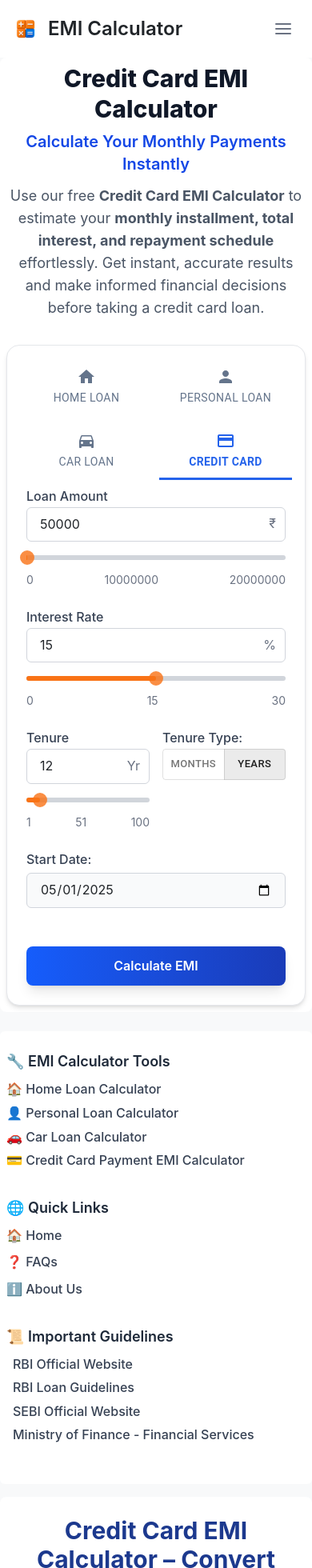
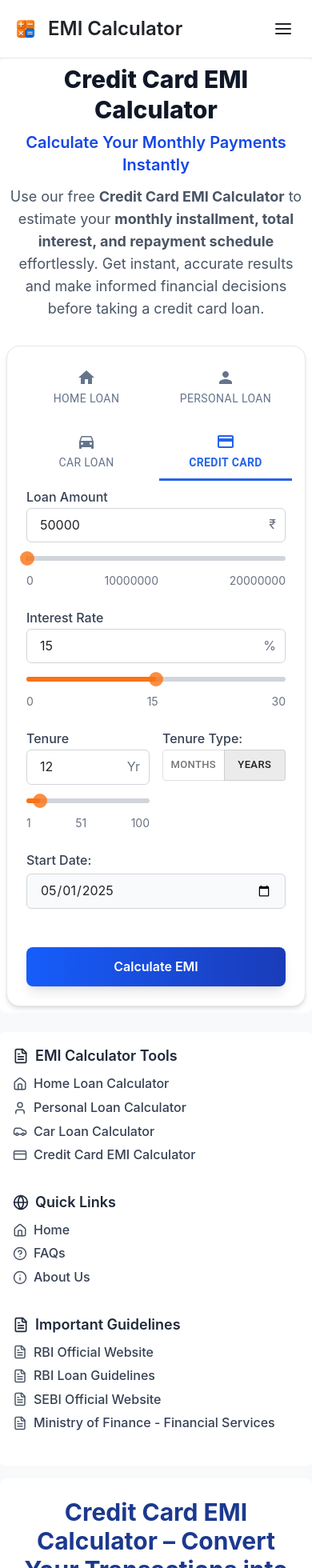
Before and after one commit to Ajinkya-Kardile/emi-calculator, a Next.js app: page /emi-calculator/credit-card in a window 390 px wide. Shown: the top 1960 px of the page at 80% size. Built offline with nearby package versions, Linux system fonts and the light colour scheme.

Commit message:
changes: sidebar changes

```diff
--- a/package.json
+++ b/package.json
@@ -19,6 +19,7 @@
     "echarts-for-react": "^3.0.3",
     "fontkit": "^2.0.4",
     "framer-motion": "^12.5.0",
+    "lucide-react": "^0.483.0",
     "next": "15.2.1",
     "pdf-lib": "^1.17.1",
     "rc-slider": "^11.1.8",
--- a/src/components/common/Navbar.tsx
+++ b/src/components/common/Navbar.tsx
@@ -1,5 +1,5 @@
 "use client";
-import React, { useState, useRef } from "react";
+import React, {useState, useRef, useEffect} from "react";
 import Image from "next/image";
 import Link from "next/link";
 import KeyboardArrowDownIcon from "@mui/icons-material/KeyboardArrowDown";
@@ -9,19 +9,31 @@ const Navbar: React.FC = () => {
     const [dropdownOpen, setDropdownOpen] = useState(false);
     const dropdownRef = useRef<HTMLUListElement>(null);
 
-    // Close navbar and dropdown when clicking a link
+    // Close dropdown on outside click
+    useEffect(() => {
+        function handleClickOutside(event: MouseEvent) {
+            if (dropdownRef.current && !dropdownRef.current.contains(event.target as Node)) {
+                setDropdownOpen(false);
+            }
+        }
+
+        document.addEventListener("mousedown", handleClickOutside);
+        return () => document.removeEventListener("mousedown", handleClickOutside);
+    }, []);
+
+    // Close all menus
     const closeMenus = () => {
         setNavbar(false);
         setDropdownOpen(false);
     };
 
     return (
-        <nav className="bg-white border-gray-200 dark:bg-gray-900">
+        <nav className="bg-white dark:bg-gray-900 border-b border-gray-200 dark:border-gray-700">
             <div className="max-w-screen-xl flex flex-wrap items-center justify-between mx-auto p-4">
                 {/* Logo */}
                 <Link href="/" className="flex items-center space-x-3">
-                    <Image src="/logo.png" width={32} height={32} alt="Emi Calculator Logo" />
-                    <span className="self-center text-2xl font-semibold whitespace-nowrap dark:text-white">
+                    <Image src="/logo.png" width={32} height={32} alt="EMI Calculator Logo"/>
+                    <span className="text-2xl font-semibold dark:text-white">
                         EMI Calculator
                     </span>
                 </Link>
@@ -29,43 +41,38 @@ const Navbar: React.FC = () => {
                 {/* Mobile Menu Button */}
                 <button
                     type="button"
-                    className="inline-flex items-center p-2 w-10 h-10 justify-center text-sm text-gray-500 rounded-lg md:hidden hover:bg-gray-100 focus:outline-none dark:text-gray-400 dark:hover:bg-gray-700"
+                    className="md:hidden p-2 rounded-lg hover:bg-gray-100 dark:hover:bg-gray-700"
                     onClick={() => setNavbar(!navbar)}
                 >
-                    <span className="sr-only">Open main menu</span>
                     {navbar ? (
                         <svg className="w-6 h-6" fill="none" stroke="currentColor" strokeWidth="2" strokeLinecap="round"
                              strokeLinejoin="round" viewBox="0 0 24 24">
-                            <path d="M6 18L18 6M6 6l12 12" />
+                            <path d="M6 18L18 6M6 6l12 12"/>
                         </svg>
                     ) : (
                         <svg className="w-6 h-6" fill="none" stroke="currentColor" strokeWidth="2" strokeLinecap="round"
                              strokeLinejoin="round" viewBox="0 0 24 24">
-                            <path d="M3 12h18M3 6h18M3 18h18" />
+                            <path d="M3 12h18M3 6h18M3 18h18"/>
                         </svg>
                     )}
                 </button>
 
                 {/* Navigation Links */}
-                <div className={`w-full md:w-auto ${navbar ? "block" : "hidden"} md:block`}>
-                    <ul className="font-medium flex flex-col md:flex-row md:space-x-8 p-4 md:p-0 border border-gray-100 rounded-lg bg-gray-50 md:border-0 md:bg-white dark:bg-gray-800 md:dark:bg-gray-900">
+                <div className={`w-full md:flex md:items-center md:w-auto ${navbar ? "block" : "hidden"}`}>
+                    <ul className="flex flex-col md:flex-row md:space-x-8 p-4 md:p-0 rounded-lg bg-gray-50 dark:bg-gray-800 md:dark:bg-transparent">
                         {/* Home */}
                         <li>
                             <Link href="/" className="nav-link" onClick={closeMenus}>Home</Link>
                         </li>
 
                         {/* Tools Dropdown */}
-                        <li className="relative group">
+                        <li className="relative">
                             <button
                                 className="nav-link flex items-center gap-1"
                                 onClick={() => setDropdownOpen(!dropdownOpen)}
-                                onBlur={(e) => {
-                                    if (!dropdownRef.current?.contains(e.relatedTarget)) {
-                                        setDropdownOpen(false);
-                                    }
-                                }}
                             >
-                                Tools <KeyboardArrowDownIcon className={`transition-transform ${dropdownOpen ? "rotate-180" : ""}`} />
+                                Tools <KeyboardArrowDownIcon
+                                className={`transition-transform ${dropdownOpen ? "rotate-180" : ""}`}/>
                             </button>
 
                             {/* Dropdown Menu */}
@@ -74,16 +81,17 @@ const Navbar: React.FC = () => {
                                 className={`absolute left-0 top-full min-w-[14rem] bg-white dark:bg-gray-800 border border-gray-200 dark:border-gray-700 rounded-md shadow-lg transition-all duration-200 ease-in-out ${
                                     dropdownOpen ? "opacity-100 scale-100 z-50" : "opacity-0 scale-95 pointer-events-none"
                                 }`}
-                                aria-hidden={!dropdownOpen}
                             >
                                 {[
-                                    { name: "🏡 Home Loan EMI", href: "/emi-calculator/home-loan" },
-                                    { name: "👤 Personal Loan EMI", href: "/emi-calculator/personal-loan" },
-                                    { name: "🚗 Car Loan EMI", href: "/emi-calculator/car-loan" },
-                                    { name: "💳 Credit Card Payment EMI", href: "/emi-calculator/credit-card" },
+                                    {name: "🏡 Home Loan EMI", href: "/emi-calculator/home-loan"},
+                                    {name: "👤 Personal Loan EMI", href: "/emi-calculator/personal-loan"},
+                                    {name: "🚗 Car Loan EMI", href: "/emi-calculator/car-loan"},
+                                    {name: "💳 Credit Card Payment EMI", href: "/emi-calculator/credit-card"},
                                 ].map((item, index) => (
                                     <li key={index}>
-                                        <Link href={item.href} className="block px-4 py-2 hover:bg-gray-100 dark:hover:bg-gray-700" onClick={closeMenus}>
+                                        <Link href={item.href}
+                                              className="block px-4 py-2 hover:bg-gray-100 dark:hover:bg-gray-700"
+                                              onClick={closeMenus}>
                                             {item.name}
                                         </Link>
                                     </li>
--- a/src/components/common/RightSidebar.tsx
+++ b/src/components/common/RightSidebar.tsx
@@ -1,63 +1,74 @@
 import React from "react";
 import Link from "next/link";
+import { Home, User, Car, CreditCard, Globe, HelpCircle, Info, FileText } from "lucide-react";
 
 const RightSidebar: React.FC = () => {
     return (
-        <aside className="block w-full h-full md:w-auto bg-white rounded-md px-2 py-6">
+        <aside className="block w-full h-full md:w-auto bg-white dark:bg-gray-900 rounded-md p-4">
             {/* Loan EMI Calculator Tools Section */}
             <div className="mb-8">
-                <h2 className="text-lg font-semibold text-gray-800 mb-2">🔧 EMI Calculator Tools</h2>
+                <h2 className="text-lg font-semibold text-gray-800 dark:text-gray-100 mb-2 flex items-center gap-2">
+                    <FileText size={20} /> EMI Calculator Tools
+                </h2>
                 <ul className="space-y-1">
-                    <li><Link href="/emi-calculator/home-loan"
-                              className="block text-gray-700 hover:text-blue-600 font-medium">🏠
-                        Home Loan Calculator</Link></li>
-                    <li><Link href="/emi-calculator/personal-loan"
-                              className="block text-gray-700 hover:text-blue-600 font-medium">👤 Personal Loan
-                        Calculator</Link></li>
-                    <li><Link href="/emi-calculator/car-loan"
-                              className="block text-gray-700 hover:text-blue-600 font-medium">🚗
-                        Car Loan Calculator</Link></li>
-                    <li><Link href="/emi-calculator/credit-card"
-                              className="block text-gray-700 hover:text-blue-600 font-medium">💳
-                        Credit Card Payment EMI Calculator</Link></li>
+                    {[
+                        { name: "Home Loan Calculator", href: "/emi-calculator/home-loan", icon: Home },
+                        { name: "Personal Loan Calculator", href: "/emi-calculator/personal-loan", icon: User },
+                        { name: "Car Loan Calculator", href: "/emi-calculator/car-loan", icon: Car },
+                        { name: "Credit Card EMI Calculator", href: "/emi-calculator/credit-card", icon: CreditCard },
+                    ].map((item, index) => (
+                        <li key={index} className="flex items-center gap-2">
+                            <item.icon size={18} className="text-gray-600 dark:text-gray-300 flex-shrink-0" />
+                            <Link href={item.href} className="text-gray-700 dark:text-gray-300 hover:text-blue-600 dark:hover:text-blue-400 font-medium transition-colors duration-200">
+                                {item.name}
+                            </Link>
+                        </li>
+                    ))}
                 </ul>
             </div>
 
-
+            {/* Quick Links Section */}
             <nav className="mb-8">
-                <h2 className="text-lg font-semibold text-gray-800 mb-2">🌐 Quick Links</h2>
-                <ul className="space-y-2 ">
-                    <li><Link href="/" className="block text-gray-700 hover:text-blue-600 font-medium">🏠 Home</Link>
-                    </li>
-                    <li><Link href="/faq" className="block text-gray-700 hover:text-blue-600 font-medium">❓ FAQs</Link>
-                    </li>
-                    <li><Link href="/about" className="block text-gray-700 hover:text-blue-600 font-medium">ℹ️ About
-                        Us</Link></li>
+                <h2 className="text-lg font-semibold text-gray-800 dark:text-gray-100 mb-2 flex items-center gap-2">
+                    <Globe size={20} /> Quick Links
+                </h2>
+                <ul className="space-y-1">
+                    {[
+                        { name: "Home", href: "/", icon: Home },
+                        { name: "FAQs", href: "/faq", icon: HelpCircle },
+                        { name: "About Us", href: "/about", icon: Info },
+                    ].map((item, index) => (
+                        <li key={index} className="flex items-center gap-2">
+                            <item.icon size={18} className="text-gray-600 dark:text-gray-300 flex-shrink-0" />
+                            <Link href={item.href} className="text-gray-700 dark:text-gray-300 hover:text-blue-600 dark:hover:text-blue-400 font-medium transition-colors duration-200">
+                                {item.name}
+                            </Link>
+                        </li>
+                    ))}
                 </ul>
             </nav>
 
+            {/* Important Guidelines Section */}
             <div className="mb-6">
-                <h2 className="text-lg font-semibold text-gray-800 mb-2">📜 Important Guidelines</h2>
-                <ul className="space-y-1 ps-2">
-                    <li><a href="https://www.rbi.org.in/" target="_blank" rel="noopener noreferrer"
-                           className="block text-gray-700 hover:text-blue-600 font-medium">RBI Official Website</a>
-                    </li>
-                    <li><a href="https://www.rbi.org.in/Scripts/FAQView.aspx?Id=76" target="_blank"
-                           rel="noopener noreferrer" className="block text-gray-700 hover:text-blue-600 font-medium">RBI
-                        Loan Guidelines</a></li>
-                    <li><a href="https://www.sebi.gov.in/" target="_blank" rel="noopener noreferrer"
-                           className="block text-gray-700 hover:text-blue-600 font-medium">SEBI Official Website</a>
-                    </li>
-                    <li><a href="https://financialservices.gov.in/" target="_blank" rel="noopener noreferrer"
-                           className="block text-gray-700 hover:text-blue-600 font-medium">Ministry of Finance -
-                        Financial Services</a></li>
+                <h2 className="text-lg font-semibold text-gray-800 dark:text-gray-100 mb-2 flex items-center gap-2">
+                    <FileText size={20} /> Important Guidelines
+                </h2>
+                <ul className="space-y-1">
+                    {[
+                        { name: "RBI Official Website", href: "https://www.rbi.org.in/" },
+                        { name: "RBI Loan Guidelines", href: "https://www.rbi.org.in/Scripts/FAQView.aspx?Id=76" },
+                        { name: "SEBI Official Website", href: "https://www.sebi.gov.in/" },
+                        { name: "Ministry of Finance - Financial Services", href: "https://financialservices.gov.in/" },
+                    ].map((item, index) => (
+                        <li key={index} className="flex items-center gap-2">
+                            <FileText size={18} className="text-gray-600 dark:text-gray-300 flex-shrink-0" />
+                            <a href={item.href} target="_blank" rel="noopener noreferrer" className="text-gray-700 dark:text-gray-300 hover:text-blue-600 dark:hover:text-blue-400 font-medium transition-colors duration-200">
+                                {item.name}
+                            </a>
+                        </li>
+                    ))}
                 </ul>
             </div>
-
-            {/*/!* Advertisement Section *!/*/}
-            {/*<div className="border-t pt-4">*/}
-            {/*    <SidebarAd />*/}
-            {/*</div>*/}
         </aside>
     );
 };
--- a/src/styles/globals.css
+++ b/src/styles/globals.css
@@ -1,45 +1,65 @@
 @import "tailwindcss";
 
 :root {
-    --background: #f8f9fa;
-    --foreground: #212529;
-    --primary: #007bff;
-    --secondary: #6c757d;
-    --border: #dee2e6;
-    --hover: #e9ecef;
+    /* Light Mode */
+    --background: #f8f9fa; /* Soft Off-White */
+    --foreground: #212529; /* Dark Gray */
+    --primary: #007bff; /* Modern Blue */
+    --secondary: #ff6b00; /* Vibrant Orange */
+    --muted: #adb5bd; /* Subtle Gray */
+    --card-bg: #ffffff; /* White Cards */
+    --border: #dee2e6; /* Light Border */
+    --hover: rgba(0, 123, 255, 0.1); /* Fix: Added Hover Background */
+
+    /* Dark Mode */
+    --background-dark: #121212; /* Deep Gray */
+    --foreground-dark: #f8f9fa; /* Light Gray */
+    --card-bg-dark: #1e1e1e; /* Dark Card */
+    --border-dark: #333; /* Darker Border */
+    --hover-dark: rgba(255, 255, 255, 0.1); /* Dark Mode Hover */
 }
 
+/* Light Mode */
 body {
     background: var(--background);
     color: var(--foreground);
     font-family: "Inter", sans-serif;
     line-height: 1.6;
+    transition: background 0.3s, color 0.3s;
 }
 
-/* Table Styling */
+/* Dark Mode */
+body.dark-mode {
+    background: var(--background-dark);
+    color: var(--foreground-dark);
+}
+
+/* 📌 Modern Table Styling */
 table {
     width: 100%;
     border-collapse: collapse;
     border-radius: 10px;
     overflow: hidden;
-    box-shadow: 0 4px 10px rgba(0, 0, 0, 0.1);
-    background: white;
+    box-shadow: 0 4px 12px rgba(0, 0, 0, 0.1);
+    background: var(--card-bg);
+    transition: background 0.3s;
 }
 
-/* Table Header */
+/* 📌 Table Header */
 thead {
     background-color: var(--primary);
     color: white;
-    font-weight: 400;
+    font-weight: 600;
+    text-transform: uppercase;
 }
 
 th {
-    padding: 10px;
-    text-transform: uppercase;
+    padding: 12px;
+    text-align: left;
     letter-spacing: 0.05em;
 }
 
-/* Table Rows */
+/* 📌 Table Rows */
 tbody tr {
     transition: background 0.3s ease;
 }
@@ -49,21 +69,24 @@ tbody tr:nth-child(even) {
 }
 
 tbody tr:hover {
-    background-color: rgba(0, 123, 255, 0.1);
+    background-color: var(--hover);
 }
 
-/* Table Cells */
+/* 📌 Table Cells */
 td {
-    padding: 10px;
+    padding: 12px;
     border-bottom: 1px solid var(--border);
 }
 
-/*!* Responsive Table *!*/
-/*@media (max-width: 768px) {*/
-/*    table {*/
-/*        display: block;*/
-/*        width: 100%;*/
-/*        overflow-x: auto;*/
-/*        white-space: nowrap;*/
-/*    }*/
-/*}*/
+/* 📌 Dark Mode Table */
+.dark-mode table {
+    background: var(--card-bg-dark);
+}
+
+.dark-mode tbody tr:nth-child(even) {
+    background-color: var(--hover-dark);
+}
+
+.dark-mode tbody tr:hover {
+    background-color: var(--hover-dark);
+}
```
Also changed, not shown: 1 other file (tests, documents, lock files or other folders).
